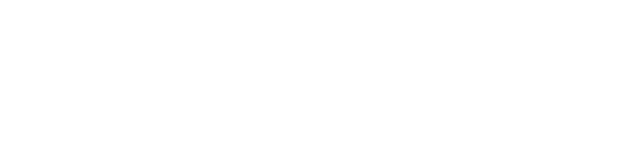
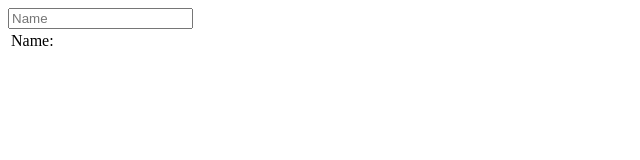
Before and after one commit to AmiraShamsudin/webdev_lab_1, a plain HTML site: page Lab_2/task_1.html in a window 1280 px wide. Shown: the whole page, without its empty margins (0-640 px from the left). Drawn offline with Linux system fonts and the light colour scheme.

Commit message:
initial commit with task_1.html

```diff
--- a/Lab_2/task_1.html
+++ b/Lab_2/task_1.html
@@ -3,6 +3,19 @@
     <head>
         <meta charset="UTF-8">
         <meta name="viewport" content="width=device-width, initial-scale=1.0">
-        <title>Registration Form</title>
+    <body>
+        <form action="">
+            <table>
+                <tr>
+                    <td>Name:</td>
+                    <input type="text" name="name" placeholder="Name" required><br>
+                </tr>
+
+
+            </table>
+
+
+        </form>
+    </body>
     </head>
 </html>
```
